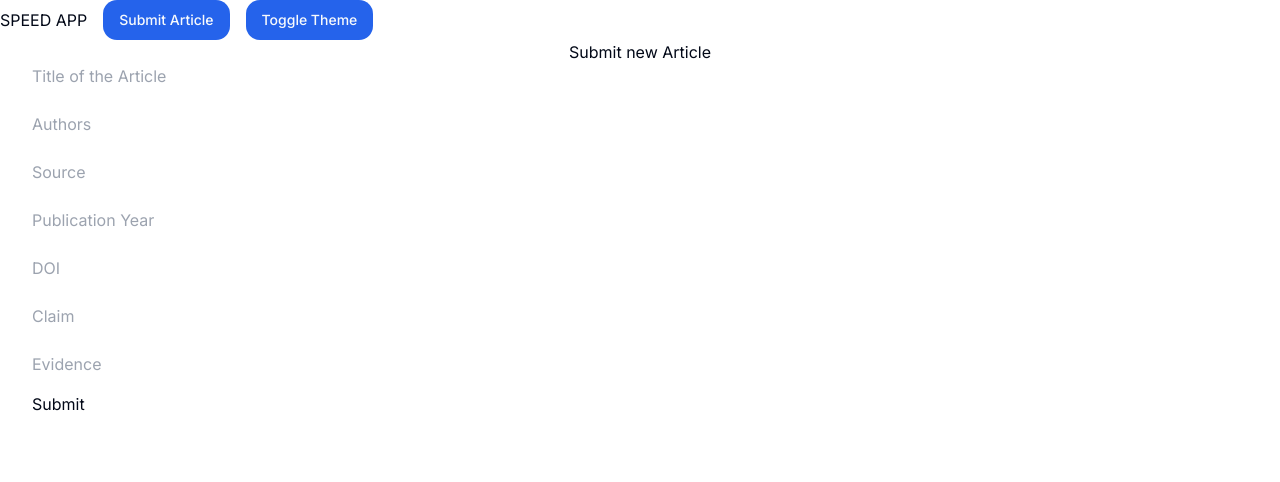
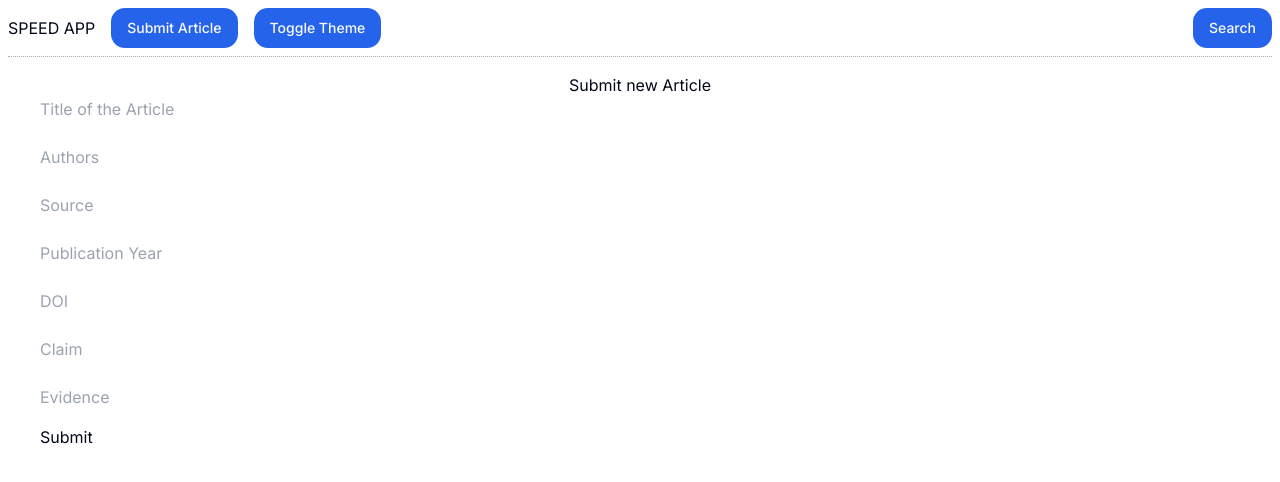
Before and after one commit to GalaxiEchoes/CISE, a Next.js app in the folder frontend/: page /articles/add in a window 1280 px wide. Shown: the top 482 px of the page. Built offline with nearby package versions, Linux system fonts and the light colour scheme; no server answers.

Commit message:
a small amount of work

```diff
--- a/frontend/src/app/layout.tsx
+++ b/frontend/src/app/layout.tsx
@@ -24,7 +24,7 @@ export default function RootLayout({
         <html lang="en" suppressHydrationWarning>
             <body
                 className={cn(
-                    "min-h-screen bg-background font-sans antialiased",
+                    "min-h-screen bg-background font-sans antialiased p-2",
                     fontSans.variable,
                 )}
             >
@@ -35,7 +35,7 @@ export default function RootLayout({
                     disableTransitionOnChange
                 >
                     <Navbar />
-                    <main>{children}</main>
+                    <main className="mt-4">{children}</main>
                 </ContextTheme>
             </body>
         </html>
--- /dev/null
+++ b/frontend/src/app/search/page.tsx
@@ -0,0 +1,32 @@
+"use client";
+
+import { Button } from "@/components/ui/button";
+import React from "react";
+import { searchArticles } from "@/lib/api/search";
+import { Article } from "@/models/Articles";
+import ArticleCard from "@/components/Articles/ArticleCard";
+
+export default function SearchPage() {
+    const [searchResults, setSearchResults] = React.useState<Article[]>([]);
+    const [searchPhrase, setSearchPhrase] = React.useState("");
+
+    async function search(e: React.FormEvent) {
+        e.preventDefault();
+        const searchPhrase = "a";
+        const res = await searchArticles(searchPhrase);
+        setSearchResults(res);
+    }
+
+    return (
+        <div className="px-10">
+            <form className="flex gap-2 pt-4" onSubmit={search}>
+                <input type="text" onInput={e => setSearchPhrase(e.currentTarget.value)} className="w-full block border-2 border-solid border-black text-xl px-2 py-1 grow" placeholder="Type your search phrase here..." />
+                <Button type="submit">Submit</Button>
+            </form>
+
+            <div>
+                {searchResults.map((article: Article, index: number) => <ArticleCard key={article._id} article={article} />)}
+            </div>
+        </div>
+    );
+}
--- a/frontend/src/components/Navbar/Navbar.tsx
+++ b/frontend/src/components/Navbar/Navbar.tsx
@@ -7,7 +7,7 @@ import Link from "next/link";
 
 export const Navbar: React.FC = () => {
     return (
-        <nav>
+        <nav className="border-b-[1px] border-[#aaa] border-dotted pb-2">
             <ul className="flex items-center gap-4">
                 <li>
                     <Link href={"/"}>
@@ -21,6 +21,11 @@ export const Navbar: React.FC = () => {
                 </li>
                 <li>
                     <Theme />
+                </li>
+                <li className="ml-auto">
+                    <Link href={"/search"}>
+                        <Button>Search</Button>
+                    </Link>
                 </li>
             </ul>
         </nav>
--- a/frontend/src/lib/Api.ts
+++ b/frontend/src/lib/Api.ts
@@ -34,7 +34,7 @@ export const apiSubmitArticle = async (data: Article) => {
     }
 };
 
-const apiGet = async (endpoint: string) => {
+export const apiGet = async (endpoint: string) => {
     try {
         const res = await fetch(`${API_URL}${endpoint}`, {
             method: "GET",
--- /dev/null
+++ b/frontend/src/lib/api/search.ts
@@ -0,0 +1,12 @@
+import { Article } from "@/models/Articles";
+import { apiGet } from "../Api";
+
+export async function searchArticles(searchPhrase: string): Promise<Article[]> {
+    const res = await apiGet(`/api/Article/search?phrase=${searchPhrase}`);
+
+    if (res != null) {
+        return res.json() as Promise<Article[]>;
+    }
+
+    return [];
+}
```
